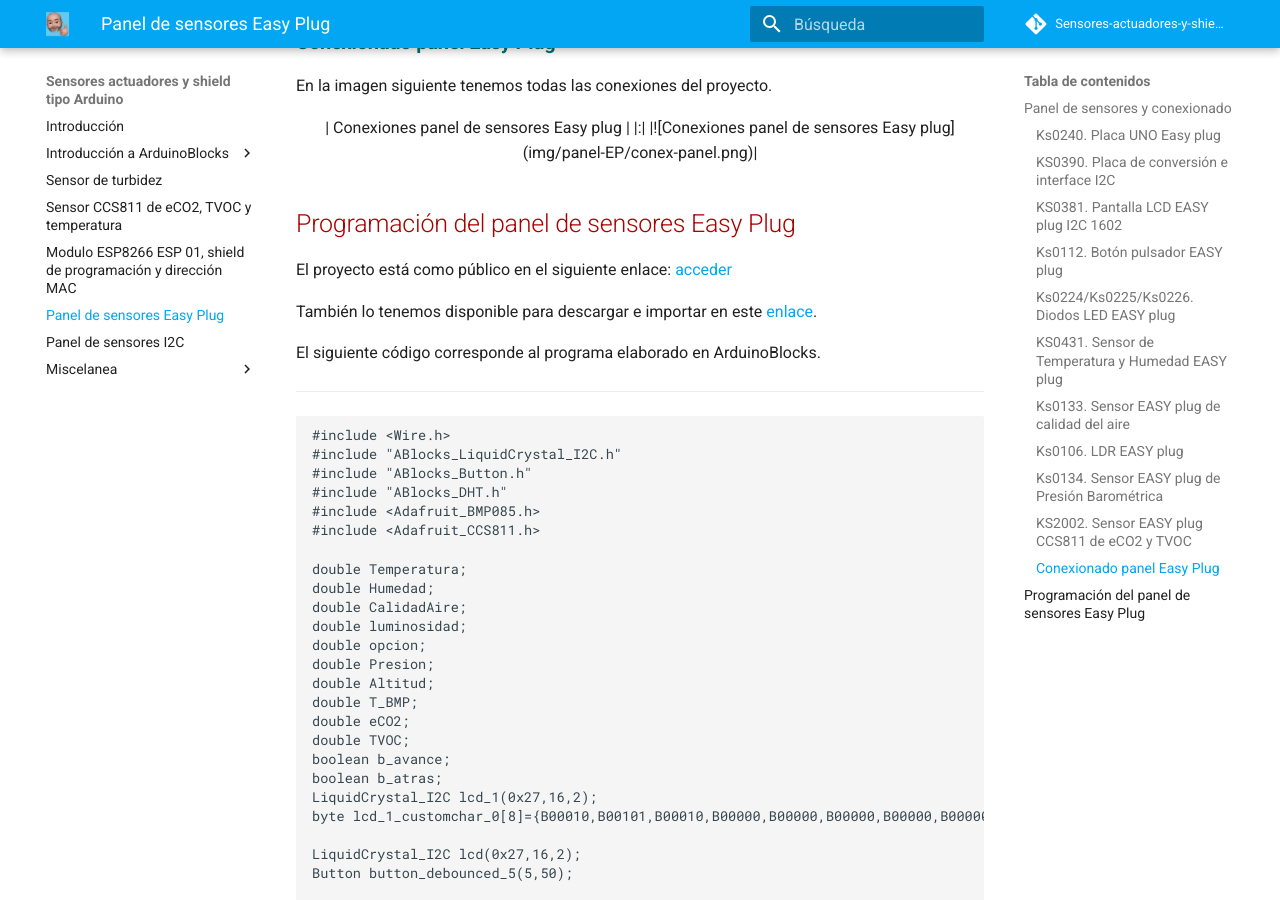
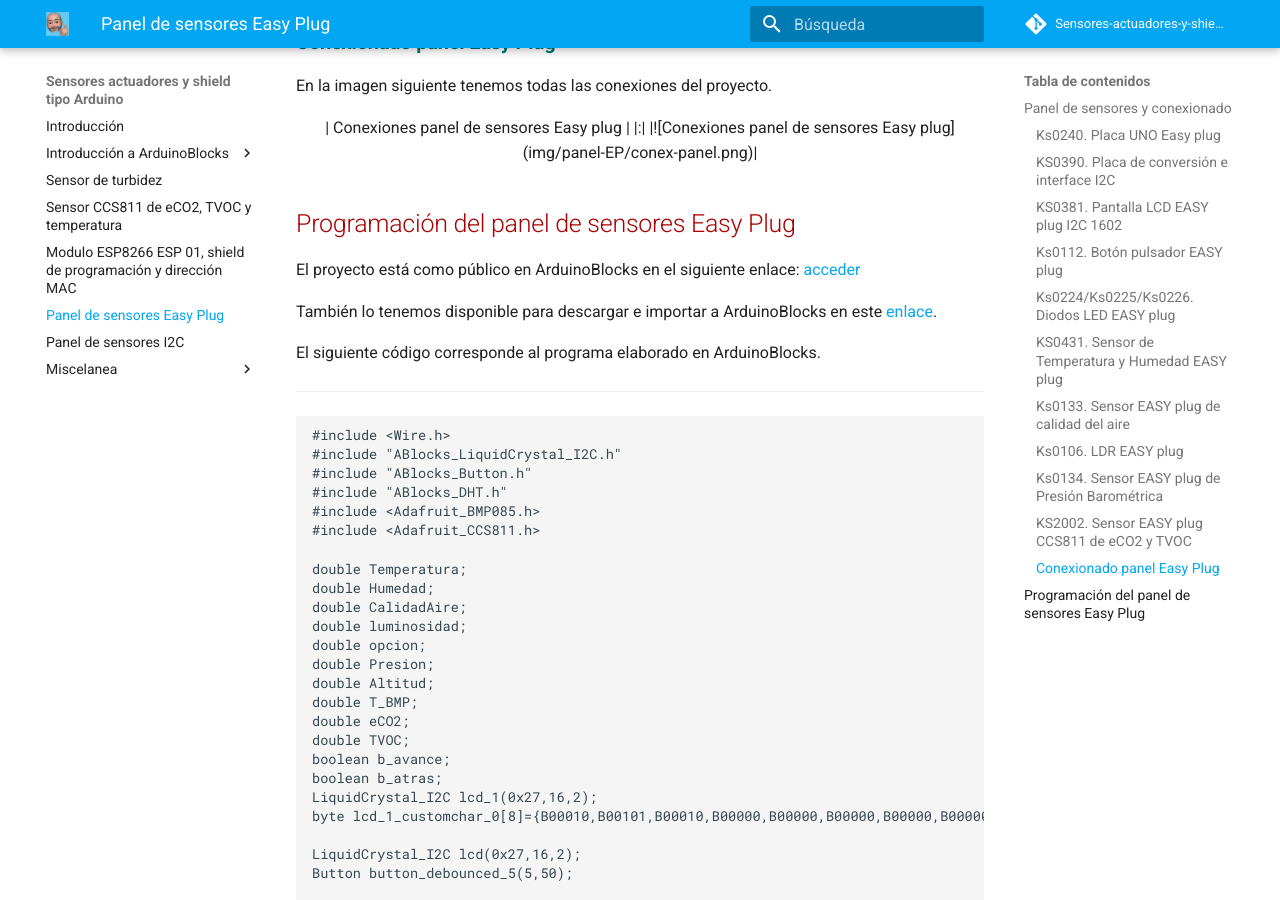
Before and after one commit to fgcoca/Sensores-actuadores-y-shield-tipo-Arduino, an MkDocs documentation site: the page built from docs/panel-easy-plug.md, in a window 1280 px wide and 900 px high, scrolled down 3874 px. Built offline with MkDocs 1.6.1 and Material for MkDocs 9.7.7, drawn with Linux system fonts in a browser that asks for light colours; comment, search, counter and statistics services are not loaded.

Commit message:
Actualizar

```diff
--- a/docs/panel-easy-plug.md
+++ b/docs/panel-easy-plug.md
@@ -194,9 +194,9 @@
 </center>
 
 ## <FONT COLOR=#AA0000>Programación del panel de sensores Easy Plug</font>
-El proyecto está como público en el siguiente enlace: [acceder](http://www.arduinoblocks.com/web/project/699533)
+El proyecto está como público en ArduinoBlocks en el siguiente enlace: [acceder](http://www.arduinoblocks.com/web/project/699533)
 
-También lo tenemos disponible para descargar e importar en este [enlace](firmware/Panel-STEAM-Easy%20Plug.abp).
+También lo tenemos disponible para descargar e importar a ArduinoBlocks en este [enlace](firmware/Panel-STEAM-Easy%20Plug.abp).
 
 El siguiente código corresponde al programa elaborado en ArduinoBlocks.
 
```
